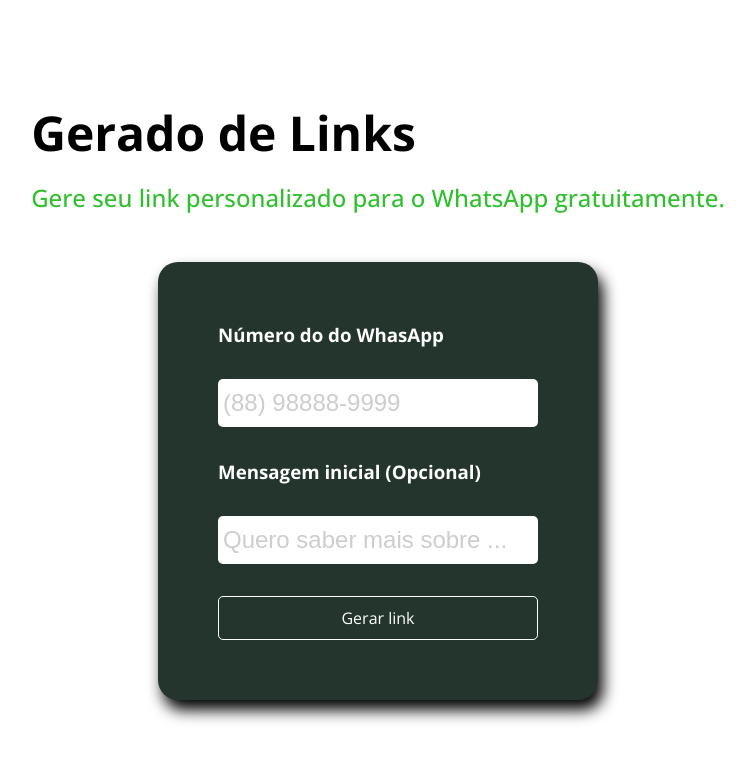
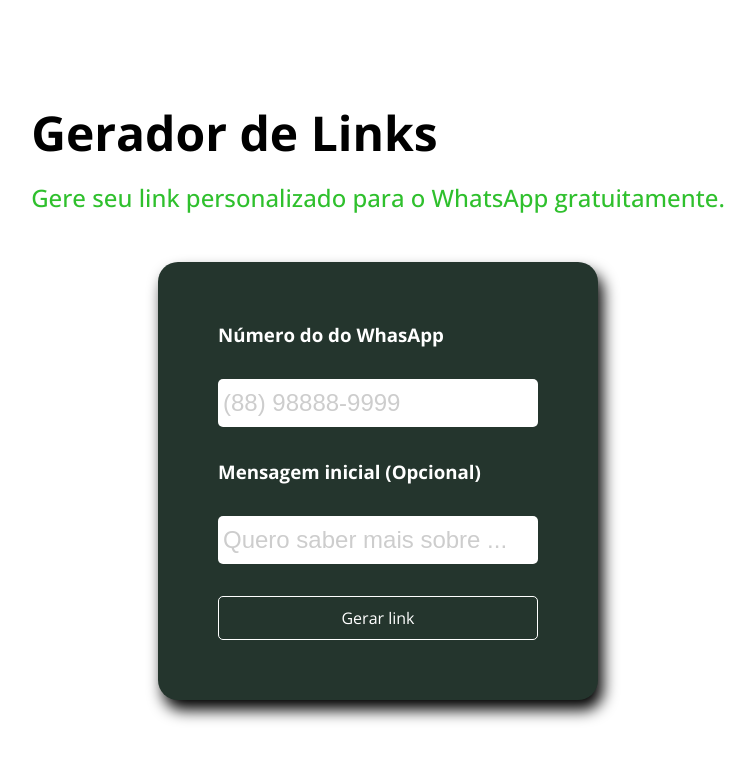
Before and after one commit to leolucena22/gerador-link-whatsapp, a plain HTML site: page index.html in a window 1280 px wide. Shown: the whole page, without its empty margins (262-1016 px from the left). Drawn offline with nearby package versions, Linux system fonts and the light colour scheme.

Commit message:
Correção texto

```diff
--- a/index.html
+++ b/index.html
@@ -10,7 +10,7 @@
     <div class="container">
         <div class="main">
             <div class="box-titulo">
-                <h1>Gerado de Links</h1>
+                <h1>Gerador de Links</h1>
                 <span>Gere seu link personalizado para o WhatsApp gratuitamente.</span>
 
             </div>
```
